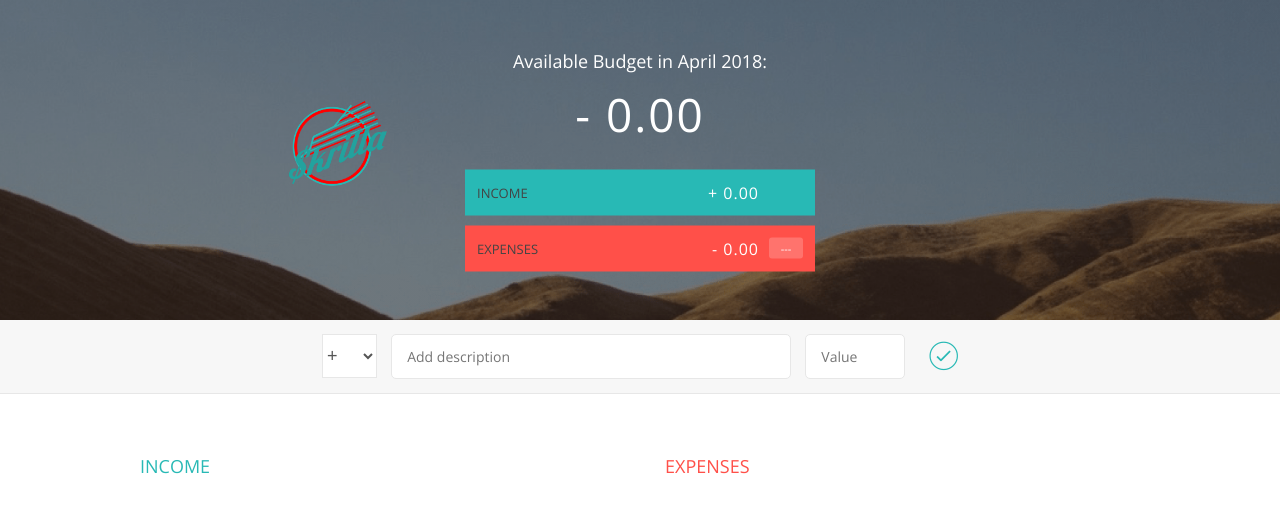
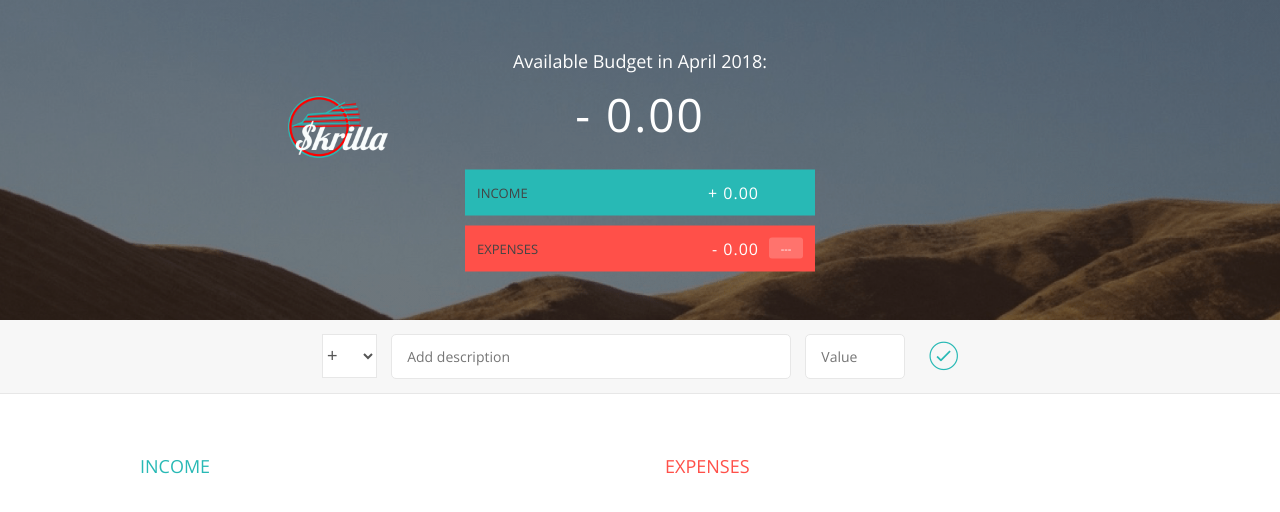
Before and after one commit to JamesBaine/skrilla, a plain HTML site: page index.html in a window 1280 px wide. Drawn offline with nearby package versions, Linux system fonts and the light colour scheme.

Commit message:
logo change ..again

```diff
--- a/index.html
+++ b/index.html
@@ -11,7 +11,7 @@
     <body>
 
         <div class="top">
-            <img class="logo" src="logo.png" alt="Skrilla">
+            <img class="logo" src="skrilla-white.png" alt="Skrilla">
             <div class="budget">
                 <div class="budget__title">
                     Available Budget in <span class="budget__title--month">%Month%</span>:
```
Also changed, not shown: README.md, favicon.png, skrilla-logo.png (added), skrilla-white.png (added).
